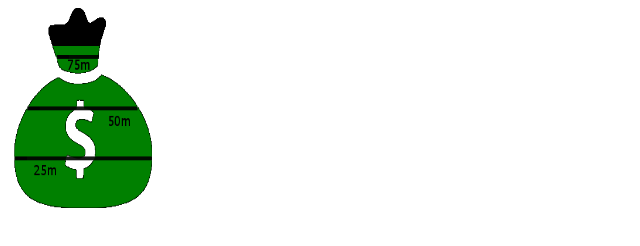
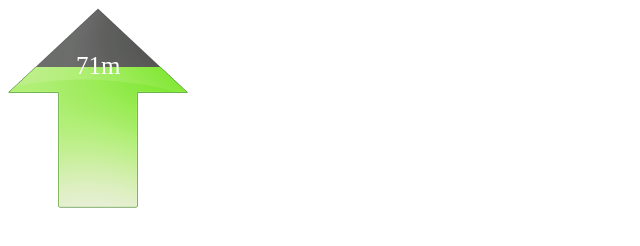
Before and after one commit to Rickardkamel/ITM-RevenueBar, a website: page index.html in a window 1280 px wide. Shown: the whole page, without its empty margins (0-640 px from the left). Drawn offline with nearby package versions, Linux system fonts and the light colour scheme.

Commit message:
changed design

```diff
--- a/app.js
+++ b/app.js
@@ -5,7 +5,6 @@ function executeCss(pxCalc) {
             return "rect(" + pxCalc + "px " + "auto " + "auto " + "auto)"
         })
 }
-
 
 $(document).ready(function () {
     var rawFile = new XMLHttpRequest();
@@ -16,11 +15,24 @@ $(document).ready(function () {
             var value = 200 * (rawFile.responseText / 100000000);
 
             value = Math.round(value);
+            var revenue = Math.round(rawFile.responseText)
 
-            var pxCalc = 200-value;
+            var formattedRevenue = intToString(revenue);
+
+            var pxCalc = 200 - value;
             executeCss(pxCalc);
+            document.getElementById("valueContainer").innerHTML = formattedRevenue;
+
+
         }
     }
     rawFile.send();
+});
 
-});
+function intToString (value) {
+    var suffixes = ["", "k", "m", "b","t"];
+    var suffixNum = Math.floor((""+value).length/3);
+    var shortValue = parseFloat((suffixNum != 0 ? (value / Math.pow(1000,suffixNum)) : value).toPrecision(2));
+    if (shortValue % 1 != 0)  shortNum = shortValue.toFixed(1);
+    return shortValue+suffixes[suffixNum];
+}
--- a/css/style.css
+++ b/css/style.css
@@ -11,3 +11,11 @@
    top:0;
     left:0;
 }
+
+#valueContainer {
+  margin-top: -160px;
+  margin-left: 68px;
+  position: absolute;
+  font-size: 25px;
+  color: white;
+}
--- a/index.html
+++ b/index.html
@@ -9,13 +9,13 @@
 
 <body>
     <div class="img-container">
-        <img style="width: 150px; height: 200px;" id="top" src="resources/money-bag-xxl.png" alt="">
-        <img style="width: 150px; height: 200px;" src="resources/money-bag-xxlb.png" alt="">
+        <img style="width: 180px; height: 200px;" id="top" src="resources/arrow.png" alt="">
+        <img style="width: 180px; height: 200px;" src="resources/arrow-dark.png" alt="">
     </div>
+    <p id="valueContainer"></p>
 
     <script src="//ajax.googleapis.com/ajax/libs/jquery/2.1.0/jquery.min.js"></script>
     <script src="app.js"></script>
 </body>
 
-
 </html>
--- a/resources/value.txt
+++ b/resources/value.txt
@@ -1 +1 @@
-81146544.24
+70546544.24
```
Also changed, not shown: resources/arrow-dark.png (added), resources/arrow.png (added), resources/revenue-green.png (added), 1 other file.
